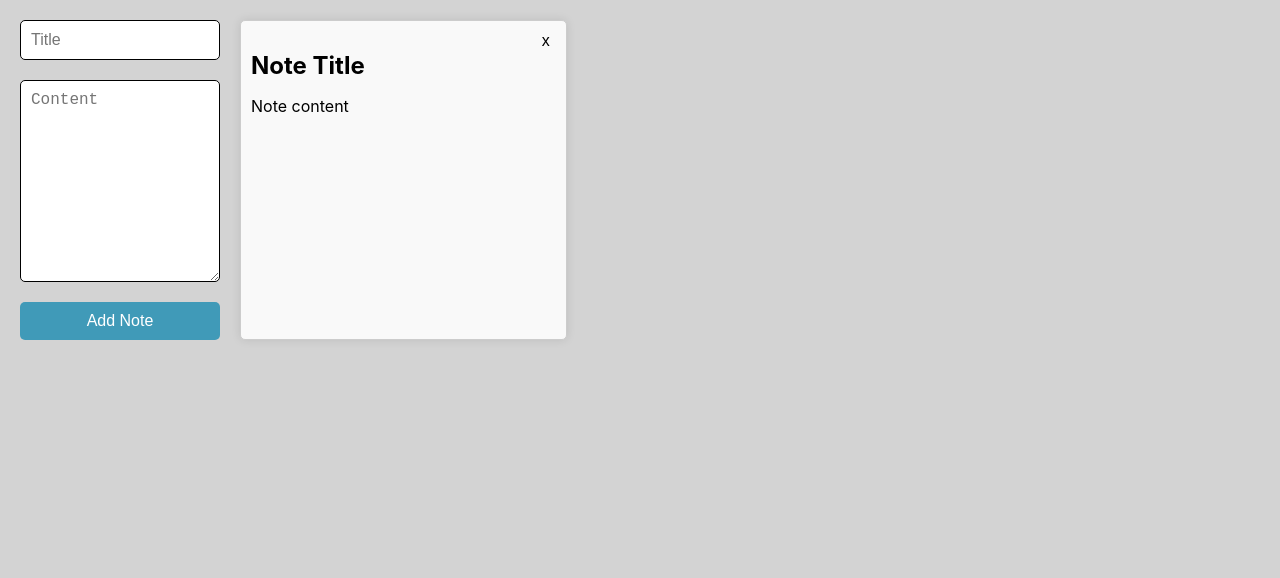
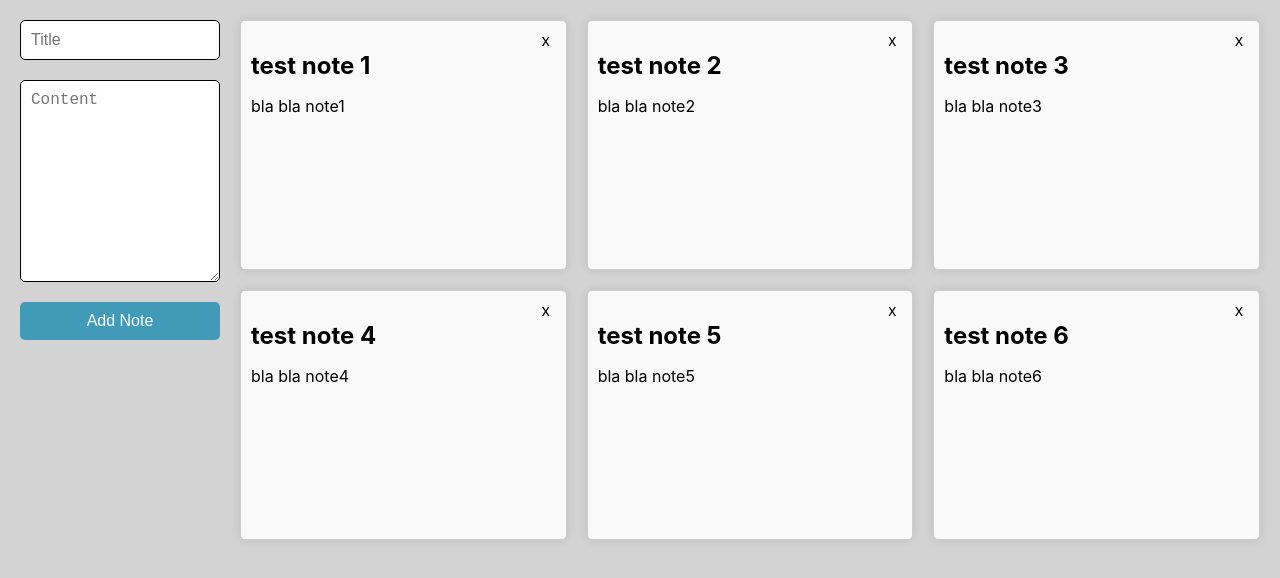
Before and after one commit to telpuhova/awesome-notes, a React (Create React App) app in the folder frontend/: page / in a window 1280 px wide. Shown: the top 578 px of the page. Built offline with nearby package versions, Linux system fonts and the light colour scheme.

Commit message:
Add state variables for dummy notes and the form

```diff
--- a/frontend/src/App.tsx
+++ b/frontend/src/App.tsx
@@ -1,22 +1,86 @@
 import "./App.css";
+import { useState } from "react";
+
+class Note {
+  id: number;
+  title: string;
+  content: string;
+  constructor(id: number, title: string, content: string) {
+    this.id = id;
+    this.title = title;
+    this.content = content;
+  }
+}
 
 const App = () => {
+  const [notes, setNotes] = useState<Note[]>([
+    {
+      id: 1,
+      title: "test note 1",
+      content: "bla bla note1",
+    },
+    {
+      id: 2,
+      title: "test note 2 ",
+      content: "bla bla note2",
+    },
+    {
+      id: 3,
+      title: "test note 3",
+      content: "bla bla note3",
+    },
+    {
+      id: 4,
+      title: "test note 4 ",
+      content: "bla bla note4",
+    },
+    {
+      id: 5,
+      title: "test note 5",
+      content: "bla bla note5",
+    },
+    {
+      id: 6,
+      title: "test note 6",
+      content: "bla bla note6",
+    },
+  ]);
+  const [title, setTitle] = useState("");
+  const [content, setContent] = useState("");
+  const handleAddNote = (event: React.FormEvent) => {
+    event.preventDefault();
+    console.log("title: ", title);
+    console.log("content: ", content);
+  }
   return (
     <div className="app-container">
-      <form className="note-form">
-        <input placeholder="Title" required />
-        <textarea placeholder="Content" rows={10} required />
+      <form onSubmit={handleAddNote} className="note-form">
+        <input
+          value={title}
+          onChange={(event) => setTitle(event.target.value)}
+          placeholder="Title"
+          required
+        ></input>
+        <textarea
+          value={content}
+          onChange={(event) => setContent(event.target.value)}
+          placeholder="Content"
+          rows={10}
+          required
+        ></textarea>
 
         <button type="submit">Add Note</button>
       </form>
       <div className="notes-grid">
+        {notes.map((note) => (
         <div className="note-item">
           <div className="notes-header">
             <button>x</button>
           </div>
-          <h2>Note Title</h2>
-          <p>Note content</p>
+          <h2>{note.title}</h2>
+          <p>{note.content}</p>
         </div>
+        ))}
       </div>
     </div>
   );
```
